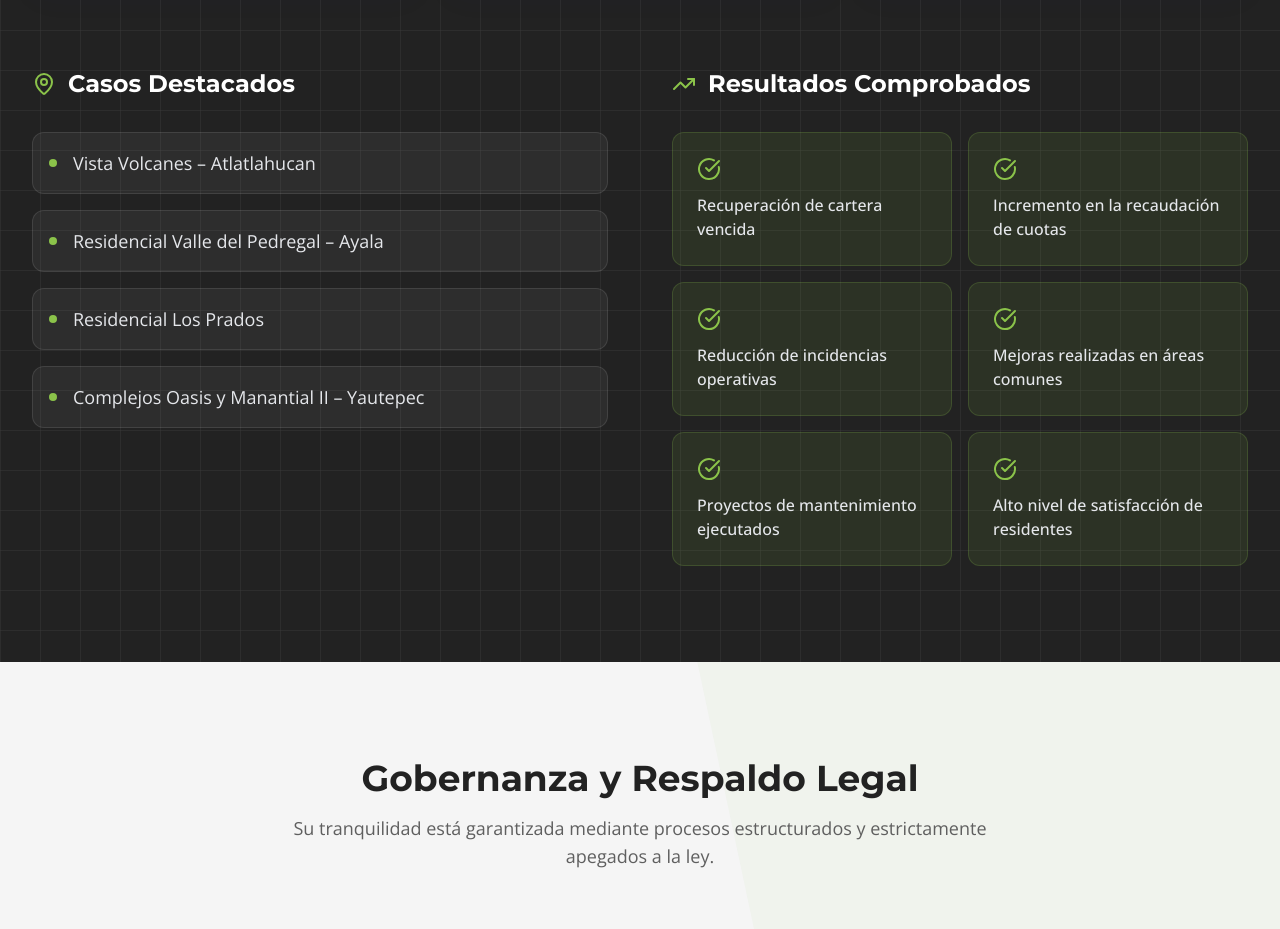
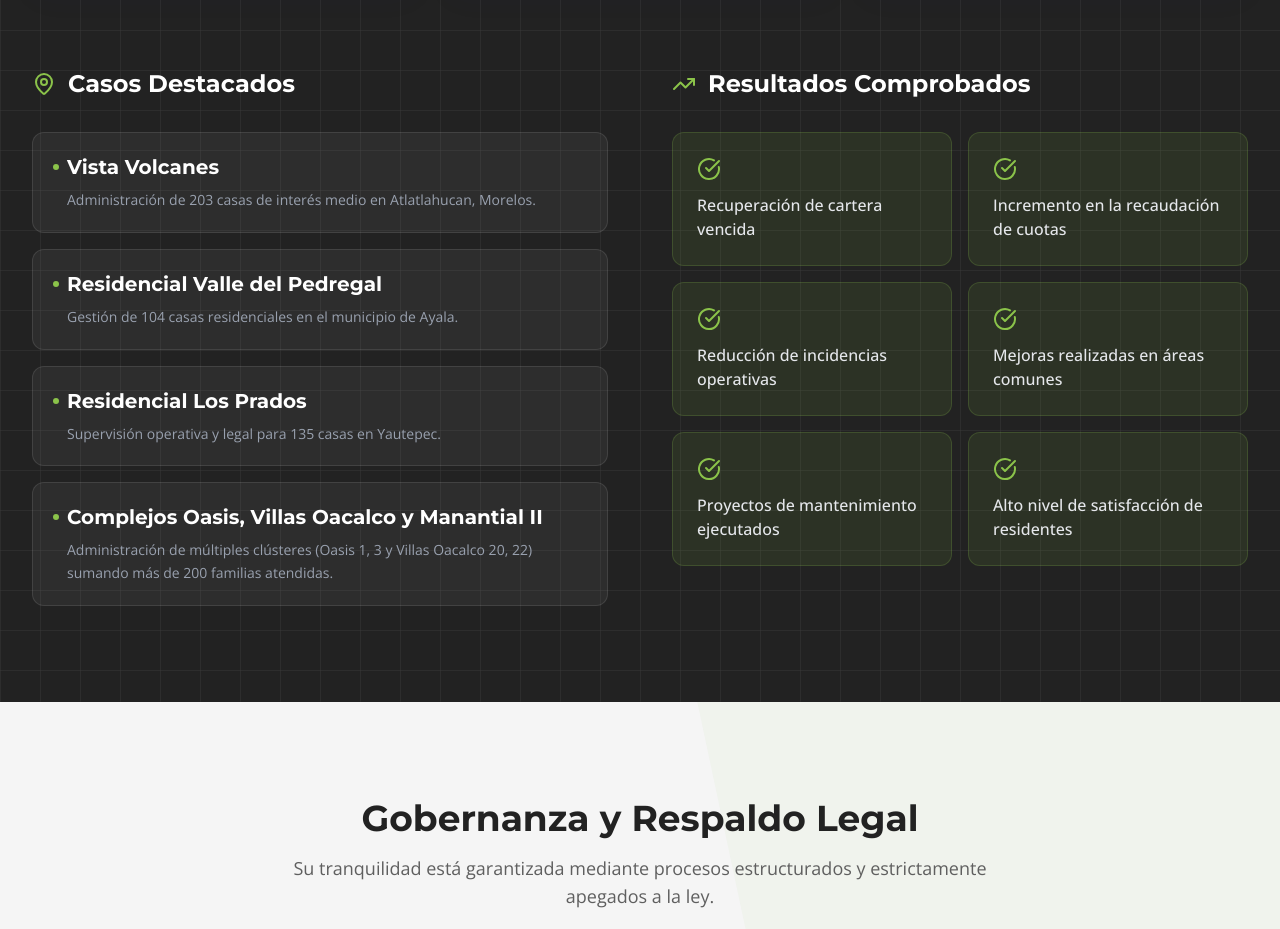
Before and after one commit to Seraphael-mishkan/armonia-web, a React (Vite) app: page / in a window 1280 px wide. Shown: the part 4140-5069 px from the top of the page. Built offline with nearby package versions, Linux system fonts and the light colour scheme.

Commit message:
Update Casos Destacados to include details

```diff
--- a/src/components/Experience.tsx
+++ b/src/components/Experience.tsx
@@ -16,10 +16,10 @@ export const Experience = () => {
   ];
 
   const cases = [
-    'Vista Volcanes – Atlatlahucan',
-    'Residencial Valle del Pedregal – Ayala',
-    'Residencial Los Prados',
-    'Complejos Oasis y Manantial II – Yautepec',
+    { title: 'Vista Volcanes', desc: 'Administración de 203 casas de interés medio en Atlatlahucan, Morelos.' },
+    { title: 'Residencial Valle del Pedregal', desc: 'Gestión de 104 casas residenciales en el municipio de Ayala.' },
+    { title: 'Residencial Los Prados', desc: 'Supervisión operativa y legal para 135 casas en Yautepec.' },
+    { title: 'Complejos Oasis, Villas Oacalco y Manantial II', desc: 'Administración de múltiples clústeres (Oasis 1, 3 y Villas Oacalco 20, 22) sumando más de 200 familias atendidas.' },
   ];
 
   const results = [
@@ -99,9 +99,15 @@ export const Experience = () => {
             </h3>
             <div className="space-y-4">
               {cases.map((c, idx) => (
-                <div key={idx} className="bg-white/5 border border-white/10 p-4 rounded-xl flex items-center gap-4 hover:bg-white/10 transition-colors">
-                  <div className="w-2 h-2 rounded-full bg-brand-green"></div>
-                  <span className="text-lg text-gray-200">{c}</span>
+                <div key={idx} className="bg-white/5 border border-white/10 p-5 rounded-xl hover:bg-white/10 transition-colors relative group">
+                  <div className="absolute left-0 top-0 w-1 h-full bg-brand-green rounded-l-xl opacity-0 group-hover:opacity-100 transition-opacity"></div>
+                  <h4 className="text-xl text-white font-bold mb-2 flex items-center gap-2">
+                    <div className="w-1.5 h-1.5 rounded-full bg-brand-green"></div>
+                    {c.title}
+                  </h4>
+                  <p className="text-gray-400 text-sm leading-relaxed pl-3.5">
+                    {c.desc}
+                  </p>
                 </div>
               ))}
             </div>
```
